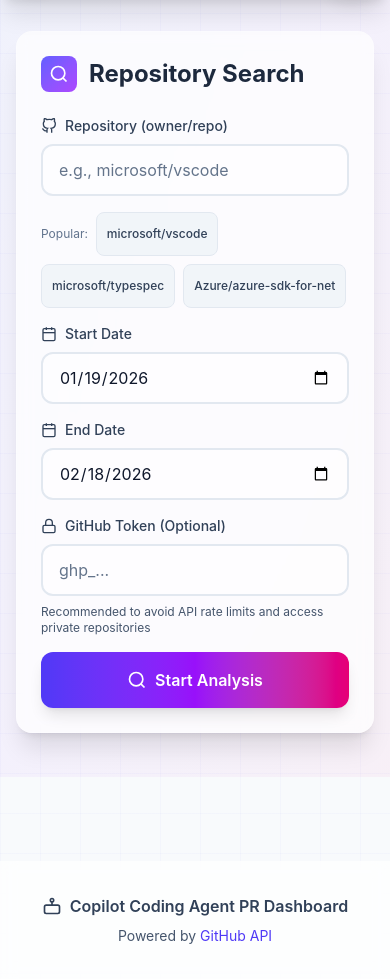
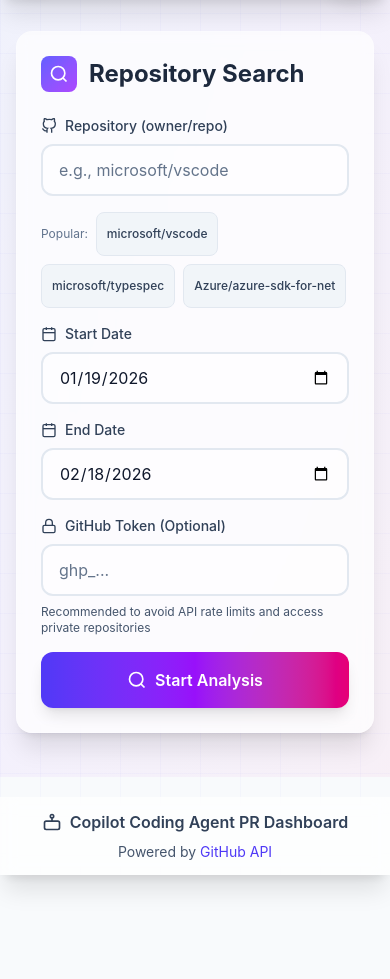
Before and after one commit to sikebe-demo/copilot-coding-agent-activity-dashboard, a website built with Vite: page index.html in a window 390 px wide. Shown: the part 67-1046 px from the top of the page. After the commit the page ends 942 px from the top, so only its background shows below. Built offline with nearby package versions, Linux system fonts and the light colour scheme.

Commit message:
fix: adjust layout classes for better responsiveness and alignment

```diff
--- a/index.html
+++ b/index.html
@@ -9,7 +9,7 @@
     <meta http-equiv="Content-Security-Policy" content="default-src 'self'; script-src 'self'; style-src 'self' 'unsafe-inline'; connect-src 'self' https://api.github.com ws://localhost:* ws://127.0.0.1:*; img-src 'self' data: https://avatars.githubusercontent.com; font-src 'self';">
     <link rel="preconnect" href="https://api.github.com">
 </head>
-<body class="antialiased bg-pattern">
+<body class="antialiased bg-pattern min-h-screen flex flex-col">
     <!-- Skip Link -->
     <a href="#searchForm" class="sr-only focus:not-sr-only focus:absolute focus:top-2 focus:left-2 focus:z-[100] focus:px-4 focus:py-2 focus:rounded-lg focus:bg-indigo-600 focus:text-white focus:outline-none">Skip to main content</a>
 
@@ -53,7 +53,7 @@
     </header>
 
     <!-- Main Content -->
-    <main class="container mx-auto px-4 sm:px-6 lg:px-8 py-8">
+    <main class="container mx-auto px-4 sm:px-6 lg:px-8 py-8 flex-grow">
         <!-- Search Form -->
         <div class="glass-card rounded-2xl p-6 mb-8">
             <div class="flex items-center space-x-3 mb-6">
@@ -407,8 +407,8 @@
     </main>
 
     <!-- Footer -->
-    <footer class="glass-card border-t border-white/10 mt-16">
-        <div class="container mx-auto px-4 sm:px-6 lg:px-8 py-8">
+    <footer class="glass-card border-t border-white/10 mt-auto">
+        <div class="container mx-auto px-4 sm:px-6 lg:px-8 py-3">
             <div class="text-center space-y-2">
                 <div class="flex items-center justify-center space-x-2 text-slate-700 dark:text-slate-300">
                     <svg class="w-5 h-5" fill="none" stroke="currentColor" stroke-width="2" viewBox="0 0 24 24" aria-hidden="true">
```
